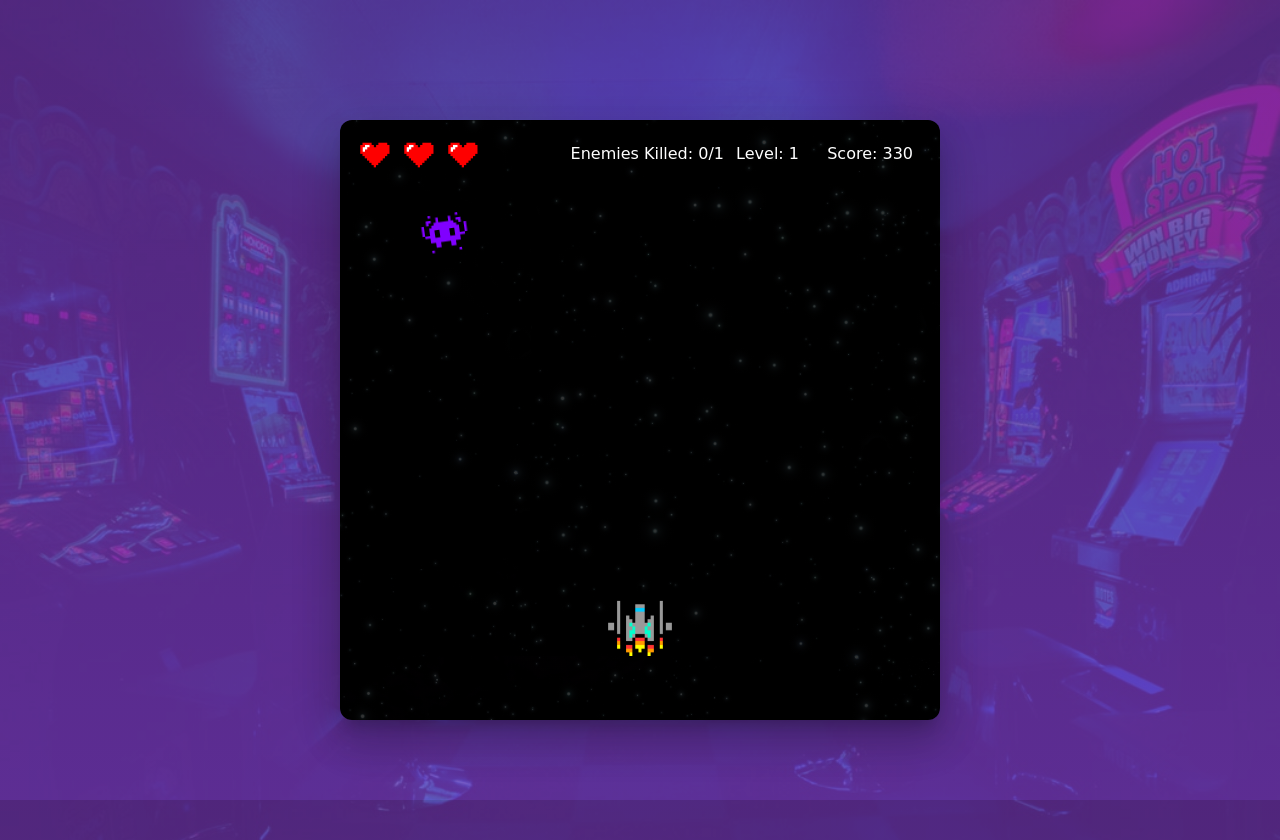
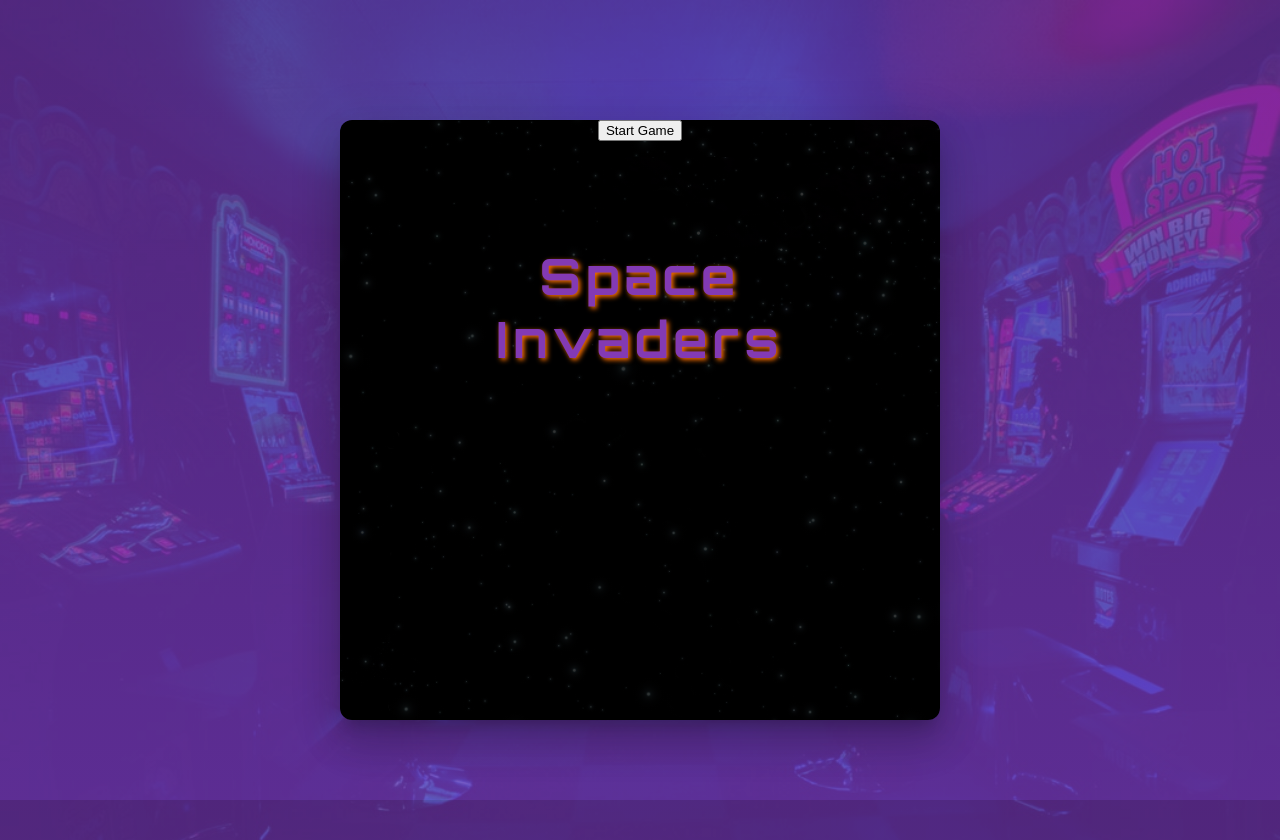
Before and after one commit to sanderhelleso/spaceInvaders, a PHP site: page / in a window 1280 px wide. Run offline with PHP 8.4, Linux system fonts and the light colour scheme; some web fonts are replaced.

Commit message:
added game menu

```diff
--- a/index.html
+++ b/index.html
@@ -11,7 +11,11 @@
     <script src="./public/js/main.js"></script>
 </head>
 <body>
-    <div id="game-window" class="">
+    <div id="menu">
+        <h1>Space Invaders</h1>
+        <button id="start-game">Start Game</button>
+    </div>
+    <div id="game-window">
         <h2 id="announcement" class="animated fadeInUp"></h2>
         <h3 id="mega-ready" class="animated fadeInUp">PRESS "C" FOR COMBO</h3>
         <div id="life">
--- a/public/css/main.css
+++ b/public/css/main.css
@@ -2,16 +2,14 @@
 
 body {
     overflow: hidden;
-    background: linear-gradient(
-    rgba(100, 47, 153, 0.8),
-    rgba(115, 56, 182, 0.8)),
-    url("../assets/ui/arcade.jpg");
+    animation: animateBg 60s infinite linear;
     background-size: cover;
 	background-repeat: no-repeat;
     background-attachment: fixed;
 }
 
-#game-window {
+#game-window, #menu {
+    display: none;
     background: linear-gradient(
     rgba(0, 0, 0, 0.8),
     rgba(0, 0, 0, 0.8)),
@@ -25,6 +23,24 @@
     box-shadow: 0 24px 38px 3px rgba(0,0,0,0.14), 0 9px 46px 8px rgba(0,0,0,0.12), 0 11px 15px -7px rgba(0,0,0,0.2);
     border-radius: 12px;
 }
+
+#menu {
+    display: block;
+    text-align: center;
+}
+
+#menu h1 {
+    position: absolute;
+    font-family: 'Orbitron', sans-serif;
+    color: #833ab4;
+    top: 15%;
+    left: 50%;
+    font-size: 50px;
+    transform: translate(-50%);
+    text-shadow: 2px 2px 5px rgb(255, 115, 0);
+    letter-spacing: 5px;
+}
+
 
 #life {
     position: absolute;
--- a/public/js/main.js
+++ b/public/js/main.js
@@ -1,7 +1,8 @@
-window.onload = startGame;
+window.onload = initMenu;
 
 // GLOBALS
 let gameWindow;             // main game window
+let gameMenu;               // main game menu
 let enemyCont;              // enemy container
 let enemyPosY = 12;         // enemies position y
 let enemyPosX = 50          // enemies position X
@@ -18,12 +19,23 @@
 let lifes = 3;              // users total lifes
 let megaAvailable = false;  // mega combo
 
+function initMenu() {
+    document.querySelector('#start-game').addEventListener('click', startGame);
+    gameWindow = document.querySelector('#game-window');
+    gameMenu = document.querySelector('#menu');
+}
+
 function startGame() {
+    gameMenu.style.display = 'none';
+    gameWindow.style.display = 'block';
+
     initPlayer();
     showLevelAnnouncement();
     startLevel();
     gameLoop();
 }
+
+
 
 function gameLoop() {
     setInterval(() => {
@@ -46,7 +58,6 @@
 
 // animate game background
 function moveBg() {
-    gameWindow = document.querySelector('#game-window');
     gameWindow.style.backgroundPosition = `100% ${bgPosY}%`;
 
     if (bgPosY >= 100) {
@@ -270,14 +281,14 @@
 
 function showMegaCombo() {
     const announcement = document.querySelector('#mega-ready');
-    announcement.className = 'animated fadeInUp';
+    announcement.className = 'animated fadeIn';
     announcement.style.display = 'block';
     setTimeout(() => {
-        announcement.className = 'animated fadeOutUp';
+        announcement.className = 'animated zoomOut';
         setTimeout(() => {
             announcement.style.display = 'none';
-        }, 500);
-    }, 500);
+        }, 750);
+    }, 750);
 }
 
 function removeEnemy(enemy) {
```
Also changed, not shown: other parts of public/css/main.css (+43 -2 lines).
